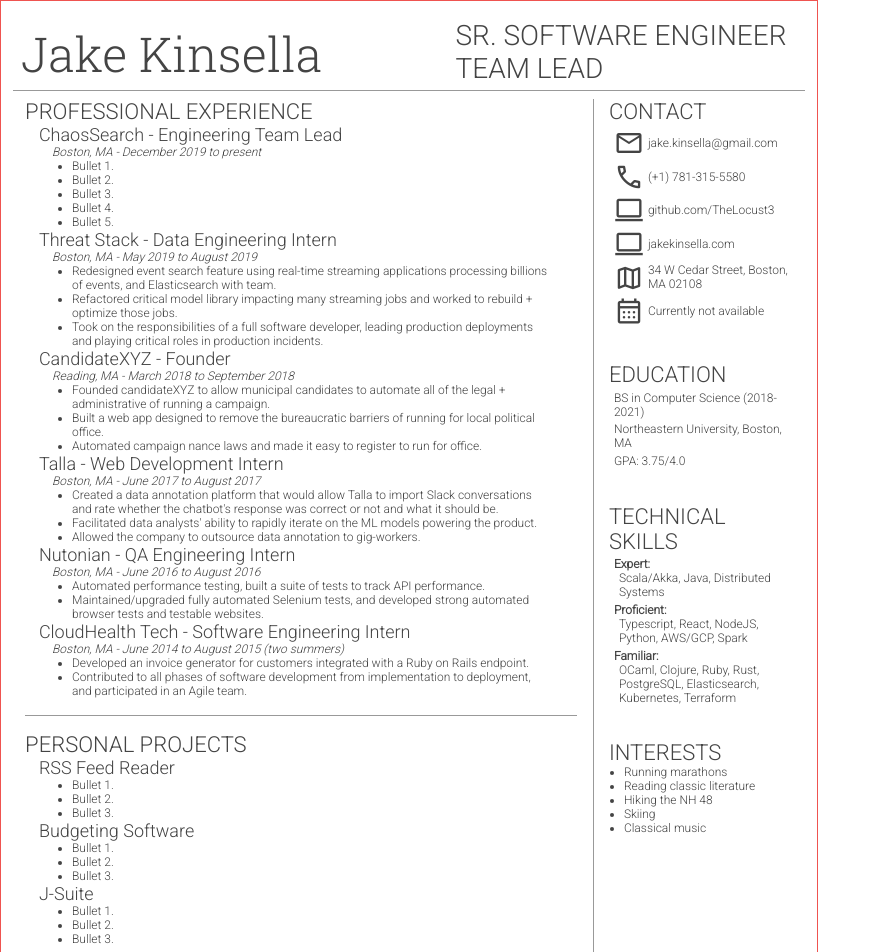
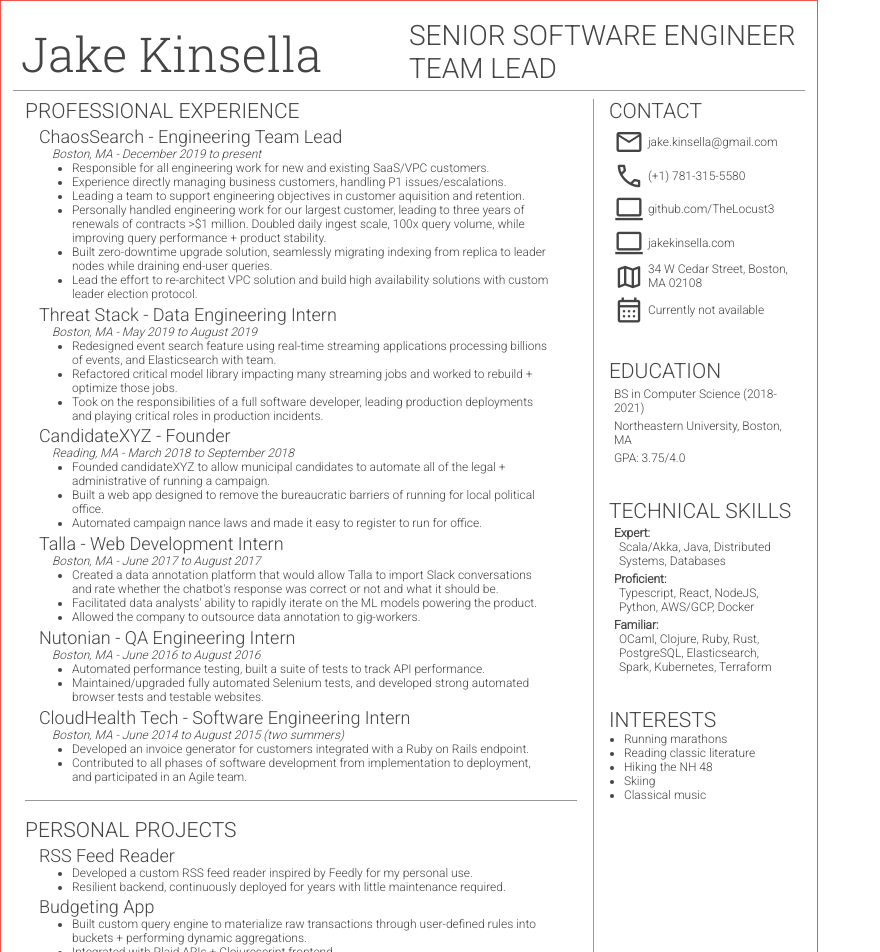
Before and after one commit to jakekinsella/resume, a React (Create React App) app: page / in a window 1280 px wide. Shown: the top 952 px of the page, without its empty margins (0-880 px from the left). Built offline with nearby package versions, Linux system fonts and the light colour scheme.

Commit message:
Add actual content

```diff
--- a/src/components/Experience.tsx
+++ b/src/components/Experience.tsx
@@ -25,11 +25,12 @@
         <Block.Subtitle>Boston, MA - December 2019 to present</Block.Subtitle>
 
         <Block.List>
-          <Block.Bullet>Bullet 1.</Block.Bullet>
-          <Block.Bullet>Bullet 2.</Block.Bullet>
-          <Block.Bullet>Bullet 3.</Block.Bullet>
-          <Block.Bullet>Bullet 4.</Block.Bullet>
-          <Block.Bullet>Bullet 5.</Block.Bullet>
+          <Block.Bullet>Responsible for all engineering work for new and existing SaaS/VPC customers.</Block.Bullet>
+          <Block.Bullet>Experience directly managing business customers, handling P1 issues/escalations.</Block.Bullet>
+          <Block.Bullet>Leading a team to support engineering objectives in customer aquisition and retention.</Block.Bullet>
+          <Block.Bullet>Personally handled engineering work for our largest customer, leading to three years of renewals of contracts &gt;$1 million. Doubled daily ingest scale, 100x query volume, while improving query performance + product stability.</Block.Bullet>
+          <Block.Bullet>Built zero-downtime upgrade solution, seamlessly migrating indexing from replica to leader nodes while draining end-user queries.</Block.Bullet>
+          <Block.Bullet>Lead the effort to re-architect VPC solution and build high availability solutions with custom leader election protocol.</Block.Bullet>
         </Block.List>
       </Block.Container>
 
@@ -94,19 +95,17 @@
         <Block.Title>RSS Feed Reader</Block.Title>
 
         <Block.List>
-          <Block.Bullet>Bullet 1.</Block.Bullet>
-          <Block.Bullet>Bullet 2.</Block.Bullet>
-          <Block.Bullet>Bullet 3.</Block.Bullet>
+          <Block.Bullet>Developed a custom RSS feed reader inspired by Feedly for my personal use.</Block.Bullet>
+          <Block.Bullet>Resilient backend, continuously deployed for years with little maintenance required.</Block.Bullet>
         </Block.List>
       </Block.Container>
 
       <Block.Container>
-        <Block.Title>Budgeting Software</Block.Title>
+        <Block.Title>Budgeting App</Block.Title>
 
         <Block.List>
-          <Block.Bullet>Bullet 1.</Block.Bullet>
-          <Block.Bullet>Bullet 2.</Block.Bullet>
-          <Block.Bullet>Bullet 3.</Block.Bullet>
+          <Block.Bullet>Built custom query engine to materialize raw transactions through user-defined rules into buckets + performing dynamic aggregations.</Block.Bullet>
+          <Block.Bullet>Integrated with Plaid APIs + Clojurescript frontend.</Block.Bullet>
         </Block.List>
       </Block.Container>
 
@@ -114,9 +113,9 @@
         <Block.Title>J-Suite</Block.Title>
 
         <Block.List>
-          <Block.Bullet>Bullet 1.</Block.Bullet>
-          <Block.Bullet>Bullet 2.</Block.Bullet>
-          <Block.Bullet>Bullet 3.</Block.Bullet>
+          <Block.Bullet>My microservice backend for all my personal applications.</Block.Bullet>
+          <Block.Bullet>Centralizes deployment + configuration in single Kubernetes cluster with authentication + object storage services to speed development.</Block.Bullet>
+          <Block.Bullet>My home for the internet. Hosting my RSS Feed Reader, Notes, Budgeting, and Search applications.</Block.Bullet>
         </Block.List>
       </Block.Container>
     </Container>
--- a/src/components/Header.tsx
+++ b/src/components/Header.tsx
@@ -16,7 +16,7 @@
 
 const Left = styled.div`
   height: 100%;
-  width: 56%;
+  width: 50%;
 
   display: flex;
   justify-content: left;
@@ -25,7 +25,7 @@
 `;
 
 const Right = styled.div`
-  width: 44%;
+  width: 50%;
 
   display: flex;
   flex-direction: column;
@@ -41,7 +41,7 @@
       </Left>
 
       <Right>
-        <Header2>SR. SOFTWARE ENGINEER</Header2>
+        <Header2>SENIOR SOFTWARE ENGINEER</Header2>
         <Header2>TEAM LEAD</Header2>
       </Right>
     </HeaderInner>
--- a/src/components/Other.tsx
+++ b/src/components/Other.tsx
@@ -117,19 +117,19 @@
         <b>Expert:</b>
         <br />
 
-        <NestedTextBlock>Scala/Akka, Java, Distributed Systems</NestedTextBlock>
+        <NestedTextBlock>Scala/Akka, Java, Distributed Systems, Databases</NestedTextBlock>
       </TextBlock>
       <TextBlock>
         <b>Proficient:</b>
         <br />
 
-        <NestedTextBlock>Typescript, React, NodeJS, Python, AWS/GCP, Spark</NestedTextBlock>
+        <NestedTextBlock>Typescript, React, NodeJS, Python, AWS/GCP, Docker</NestedTextBlock>
       </TextBlock>
       <TextBlock>
         <b>Familiar:</b>
         <br />
 
-        <NestedTextBlock>OCaml, Clojure, Ruby, Rust, PostgreSQL, Elasticsearch, Kubernetes, Terraform</NestedTextBlock>
+        <NestedTextBlock>OCaml, Clojure, Ruby, Rust, PostgreSQL, Elasticsearch, Spark, Kubernetes, Terraform</NestedTextBlock>
       </TextBlock>
 
       <Spacer />
--- a/src/components/common/Block.tsx
+++ b/src/components/common/Block.tsx
@@ -4,6 +4,8 @@
   export const Container = styled.div`
     margin-left: 2.5%;
     margin-right: 2.5%;
+    margin-top: 0.5%;
+    margin-bottom: 0.5%;
   `;
 
   export const Title = styled.h4`
--- a/src/components/common/Header3.tsx
+++ b/src/components/common/Header3.tsx
@@ -2,7 +2,7 @@
 
 const Header3 = styled.h3`
   font-family: 'Roboto', sans-serif;
-  font-size: 22px;
+  font-size: 21px;
   font-weight: 500;
 `;
 
```
